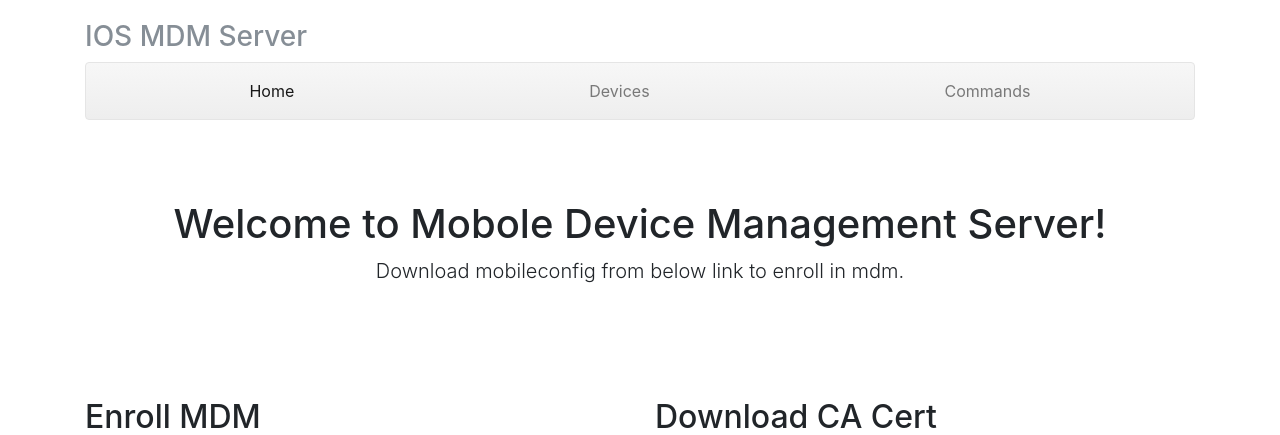
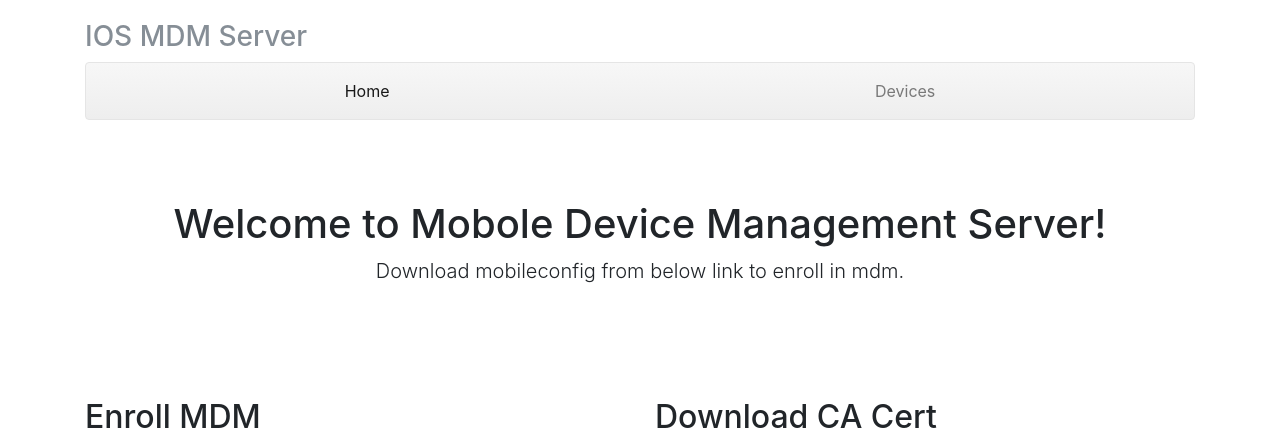
Before and after one commit to agnihotri7/dj_mdm, a Django app: page / in a window 1280 px wide. Shown: the top 435 px of the page. Run offline with Django 3.2, Linux system fonts and the light colour scheme; some libraries are stand-ins or nearby versions.

Commit message:
update base.html

```diff
--- a/templates/base.html
+++ b/templates/base.html
@@ -32,13 +32,10 @@
                 <div class="collapse navbar-collapse" id="navbarCollapse">
                   <ul class="navbar-nav text-md-center nav-justified w-100">
                     <li class="nav-item active">
-                      <a class="nav-link" href="#">Home <span class="sr-only">(current)</span></a>
+                      <a class="nav-link" href="{% url 'home' %}">Home <span class="sr-only">(current)</span></a>
                     </li>
                     <li class="nav-item">
-                      <a class="nav-link" href="#">Devices</a>
-                    </li>
-                    <li class="nav-item">
-                      <a class="nav-link" href="#">Commands</a>
+                      <a class="nav-link" href="{% url 'devices-list' %}">Devices</a>
                     </li>
                   </ul>
                 </div>
```
